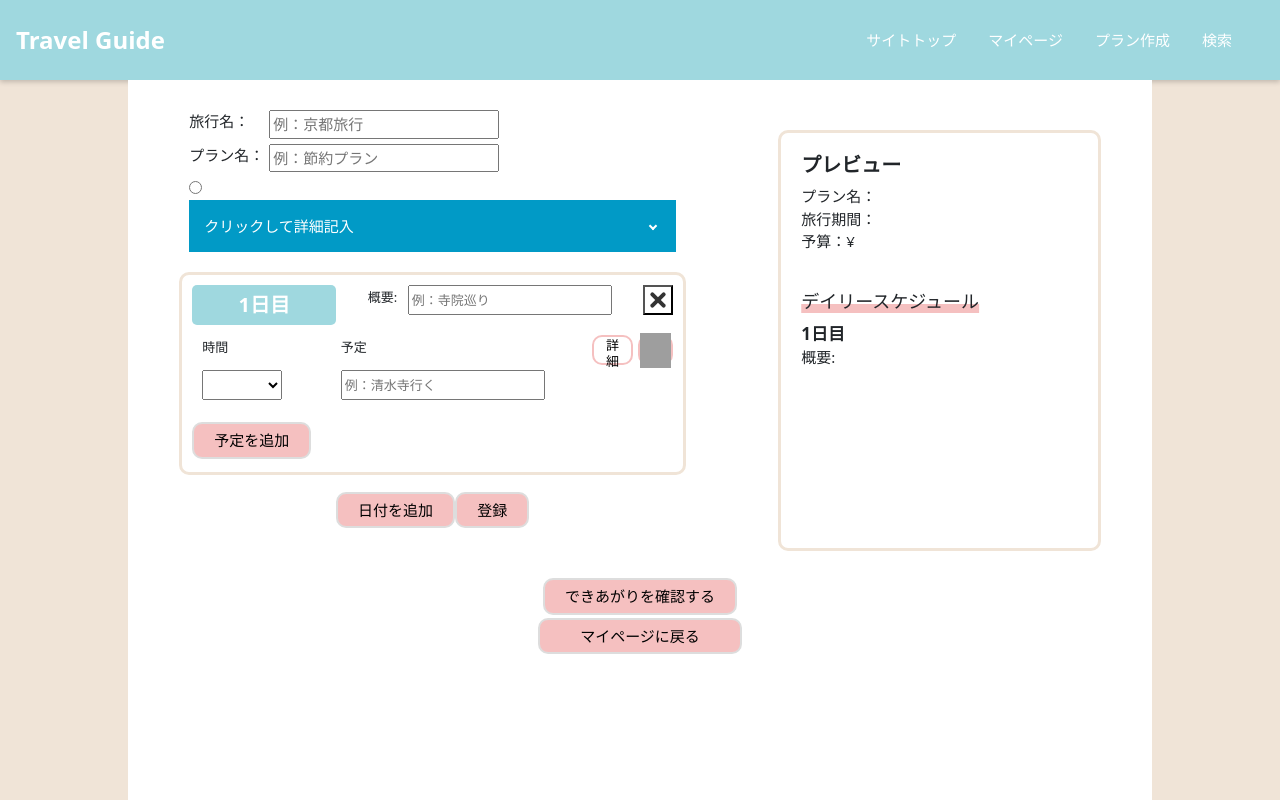
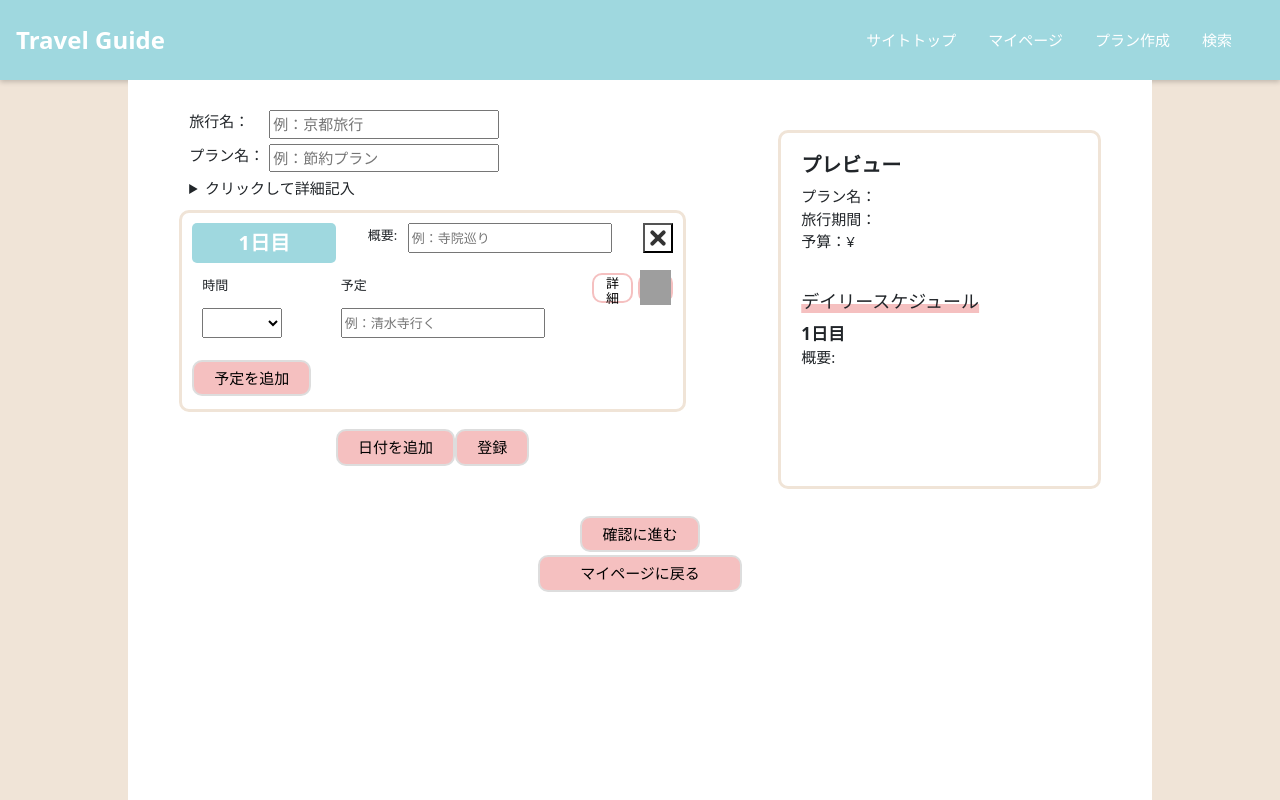
Before and after one commit to kana1999/my_portforio, a React (Create React App) app in the folder my-app/: page /Page3 in a window 1280 px wide. Built offline with nearby package versions, Linux system fonts and the light colour scheme; grey boxes are pictures that could not be loaded.

Commit message:
アコーディオン修正2

```diff
--- a/my-app/src/components/page3.css
+++ b/my-app/src/components/page3.css
@@ -119,59 +119,11 @@ h3 {
     justify-content: flex-start;
 }
 
-/* 以下はアコーディオンメニューです
-.toggle {
-    display: none;
-}     */
-
-.label0 {     /* アコーディオン表示文 */
-    padding: 1em;
-	display: block;
-	color: #fff;
-	background:#019ac6;
-}
-
-.label0::before {   /* タイトル横矢印 */
-    content:"";
-	width: 6px;
-	height: 6px;
-	border-top: 2px solid #fff;
-	border-right: 2px solid #fff;
-	-webkit-transform: rotate(45deg);
-	position: absolute;
-	top:calc( 50% - 3px );
-	right: 20px;
-	transform: rotate(135deg);
-}
-
-.label0,
-.accordionContent {
-    -webkit-backface-visibility: hidden;
-	backface-visibility: hidden;
-	transform: translateZ(0);
-	transition: all 0.3s;
-}
-
-.accordionContent {     /* 隠す詳細フォーム */
-    height: 0;
-	margin-bottom:10px;
-	padding:0 20px;
-	overflow: hidden;
-}
-
-.toggle:checked + .label0 + .accordionContent {
-    height: auto;
-	padding:20px ;
-	transition: all .3s;
-}
-
-.toggle:checked + .label0::before {
-    transform: rotate(-45deg) !important;
-}
 
 input,select {
     margin-bottom: 5px;
 }
+
 
 .label1 {     /* 枠外の詳細フォーム */
     display: inline-block;
--- a/my-app/src/components/page3.jsx
+++ b/my-app/src/components/page3.jsx
@@ -12,7 +12,7 @@ export const Page3 = () => {
           title: "",
           time: "",
           caption: "",
-          summary: ""
+          Summary: ""
         }]
       }],
       details: {
@@ -71,9 +71,8 @@ export const Page3 = () => {
                       </div>
                   {/* gender, age, cost, person のみ一度だけ表示 */}
                   {/* 以下はアコーディオン仕様 */}
-                    <div className="accordion">
-                      <input type="radio" className="toggle" />
-                        <label className="label0">クリックして詳細記入</label>
+                    <details>
+                        <summary>クリックして詳細記入</summary>
                           <div className="accordionContent">
                             <div>
                                 <label className="label1">旅行期間:</label>
@@ -112,7 +111,7 @@ export const Page3 = () => {
                                 />
                             </div>
                           </div>
-                      </div>
+                    </details>
                   </div>
                   <div>
                     {dayFields.map((dayField, dayIndex) => (
@@ -125,7 +124,7 @@ export const Page3 = () => {
                                   className="exSentence"
                                   type="text"
                                   placeholder="例：寺院巡り"
-                                  {...register(`formData.${dayIndex}.summary`)}
+                                  {...register(`formData.${dayIndex}.Summary`)}
                               />
                           </div>
                           {/* 以下は1日単位の枠ごと削除する×表示のボタン */}
@@ -162,13 +161,13 @@ export const Page3 = () => {
                   {watchedFormData.map((dayField, dayIndex) => (
                       <div key={dayField.id}>
                         <p className="Preview-Day-count">{ dayIndex + 1 }日目</p>
-                        <label>概要: {watchedFormData[dayIndex].summary}</label>
+                        <label>概要: {watchedFormData[dayIndex].Summary}</label>
                       </div>
                     ))}
               </div>
             </div>
           </form>
-              <button className="PlanDetail" type="button">できあがりを確認する</button>
+              <button className="PlanDetail" type="button">確認に進む</button>
               <button className="PlanDetail" id="Backpage">
                   <Link to="/Page2"
                         style={{ textDecoration: 'none', color: 'black', padding: '20px' }}>
```
